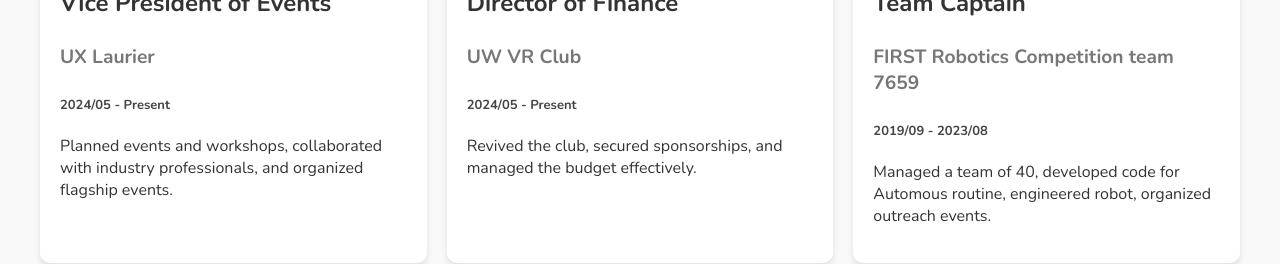
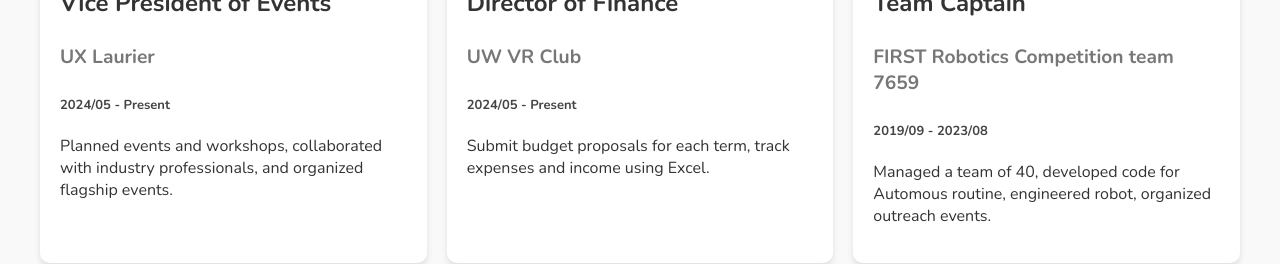
Before and after one commit to sbrn8/sbrn8.github.io, a React (Create React App) app: page / in a window 1280 px wide. Shown: the part 1080-1344 px from the top of the page. Built offline with nearby package versions, Linux system fonts and the light colour scheme.

Commit message:
Updated experience description

```diff
--- a/src/components/experience.js
+++ b/src/components/experience.js
@@ -15,7 +15,7 @@
       heading: "Director of Finance",
       subheading: "UW VR Club",
       date: "2024/05 - Present",
-      description: "Revived the club, secured sponsorships, and managed the budget effectively.",
+      description: "Submit budget proposals for each term, track expenses and income using Excel.",
       image: uwvr,
     },
     {
```
